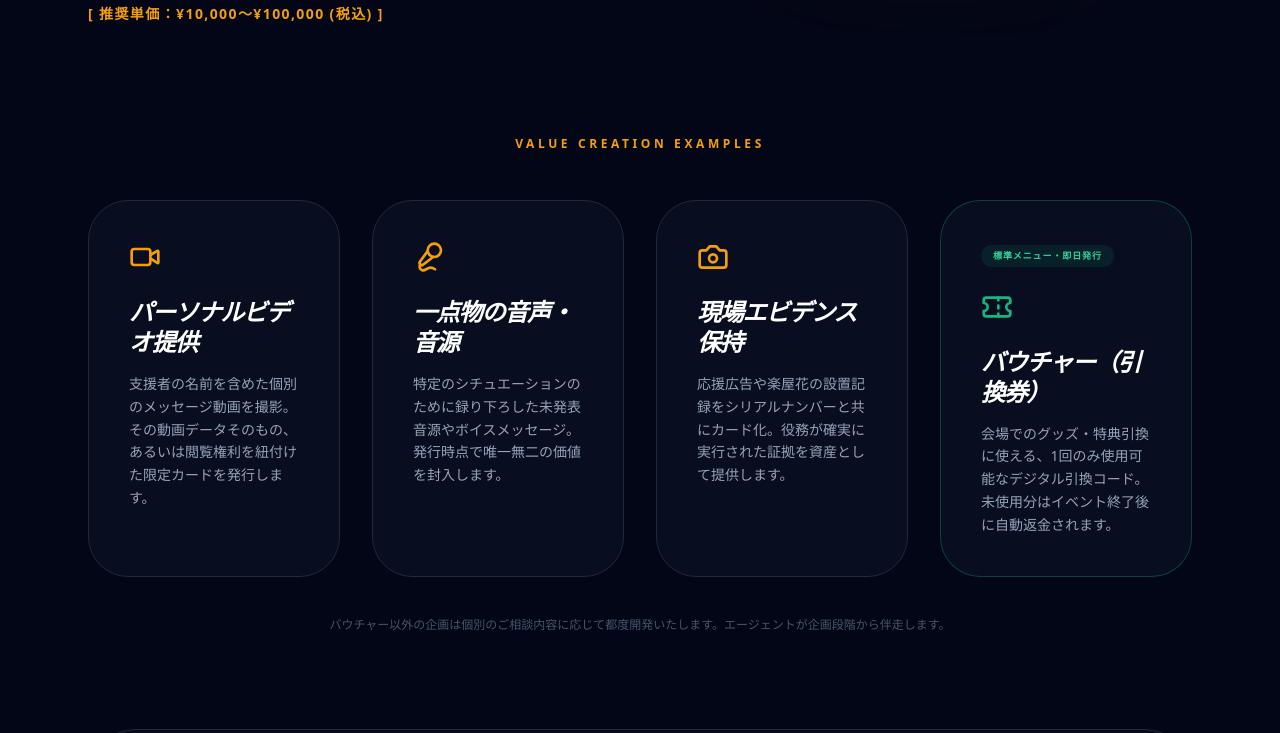
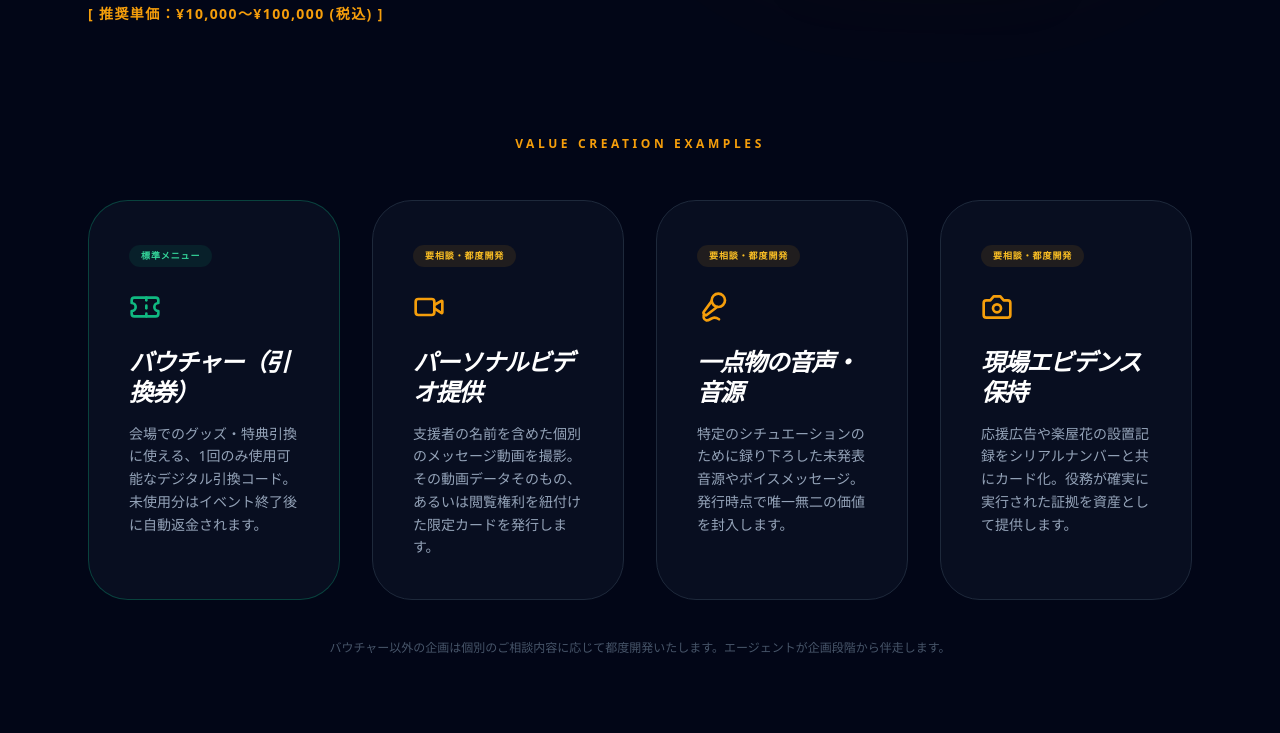
Before and after one commit to spacemindhiro/direct-cheers, a Next.js app: page /en/concept/custom in a window 1280 px wide. Shown: the part 634-1367 px from the top of the page. Built offline with nearby package versions, Linux system fonts and the light colour scheme; no server answers.

Commit message:
content: バウチャーを先頭に配置、他3例に「要相談・都度開発」バッジを追加
色分けだけでは伝わらないため、標準メニュー/要相談を全カードに
テキストバッジで明示。「即日発行」は誤解を招くため削除。

```diff
--- a/app/[locale]/concept/custom/page.tsx
+++ b/app/[locale]/concept/custom/page.tsx
@@ -87,7 +87,16 @@ export default function CustomPlanPage() {
         <section className="mb-24">
           <h2 className="text-xs font-black text-amber-500 uppercase tracking-[0.3em] mb-12 text-center">Value Creation Examples</h2>
           <div className="grid md:grid-cols-2 lg:grid-cols-4 gap-8">
+            <div className="p-10 rounded-[2.5rem] bg-slate-900/50 border border-emerald-500/30 hover:border-emerald-500/60 transition-colors">
+              <span className="inline-block mb-6 px-3 py-1 rounded-full bg-emerald-500/10 text-emerald-400 text-[9px] font-black uppercase tracking-widest">標準メニュー</span>
+              <div className="text-emerald-500 mb-6"><Ticket size={32} /></div>
+              <h3 className="text-2xl font-bold text-white mb-4 italic uppercase tracking-tighter leading-tight">バウチャー（引換券）</h3>
+              <p className="text-slate-400 text-sm leading-relaxed font-medium">
+                会場でのグッズ・特典引換に使える、1回のみ使用可能なデジタル引換コード。未使用分はイベント終了後に自動返金されます。
+              </p>
+            </div>
             <div className="p-10 rounded-[2.5rem] bg-slate-900/50 border border-slate-800 hover:border-amber-500/30 transition-colors">
+              <span className="inline-block mb-6 px-3 py-1 rounded-full bg-amber-500/10 text-amber-400 text-[9px] font-black uppercase tracking-widest">要相談・都度開発</span>
               <div className="text-amber-500 mb-6"><Video size={32} /></div>
               <h3 className="text-2xl font-bold text-white mb-4 italic uppercase tracking-tighter leading-tight">パーソナルビデオ提供</h3>
               <p className="text-slate-400 text-sm leading-relaxed font-medium">
@@ -95,6 +104,7 @@ export default function CustomPlanPage() {
               </p>
             </div>
             <div className="p-10 rounded-[2.5rem] bg-slate-900/50 border border-slate-800 hover:border-amber-500/30 transition-colors">
+              <span className="inline-block mb-6 px-3 py-1 rounded-full bg-amber-500/10 text-amber-400 text-[9px] font-black uppercase tracking-widest">要相談・都度開発</span>
               <div className="text-amber-500 mb-6"><Mic2 size={32} /></div>
               <h3 className="text-2xl font-bold text-white mb-4 italic uppercase tracking-tighter leading-tight">一点物の音声・音源</h3>
               <p className="text-slate-400 text-sm leading-relaxed font-medium">
@@ -102,18 +112,11 @@ export default function CustomPlanPage() {
               </p>
             </div>
             <div className="p-10 rounded-[2.5rem] bg-slate-900/50 border border-slate-800 hover:border-amber-500/30 transition-colors">
+              <span className="inline-block mb-6 px-3 py-1 rounded-full bg-amber-500/10 text-amber-400 text-[9px] font-black uppercase tracking-widest">要相談・都度開発</span>
               <div className="text-amber-500 mb-6"><Camera size={32} /></div>
               <h3 className="text-2xl font-bold text-white mb-4 italic uppercase tracking-tighter leading-tight">現場エビデンス保持</h3>
               <p className="text-slate-400 text-sm leading-relaxed font-medium">
                 応援広告や楽屋花の設置記録をシリアルナンバーと共にカード化。役務が確実に実行された証拠を資産として提供します。
-              </p>
-            </div>
-            <div className="p-10 rounded-[2.5rem] bg-slate-900/50 border border-emerald-500/30 hover:border-emerald-500/60 transition-colors">
-              <span className="inline-block mb-6 px-3 py-1 rounded-full bg-emerald-500/10 text-emerald-400 text-[9px] font-black uppercase tracking-widest">標準メニュー・即日発行</span>
-              <div className="text-emerald-500 mb-6"><Ticket size={32} /></div>
-              <h3 className="text-2xl font-bold text-white mb-4 italic uppercase tracking-tighter leading-tight">バウチャー（引換券）</h3>
-              <p className="text-slate-400 text-sm leading-relaxed font-medium">
-                会場でのグッズ・特典引換に使える、1回のみ使用可能なデジタル引換コード。未使用分はイベント終了後に自動返金されます。
               </p>
             </div>
           </div>
```
